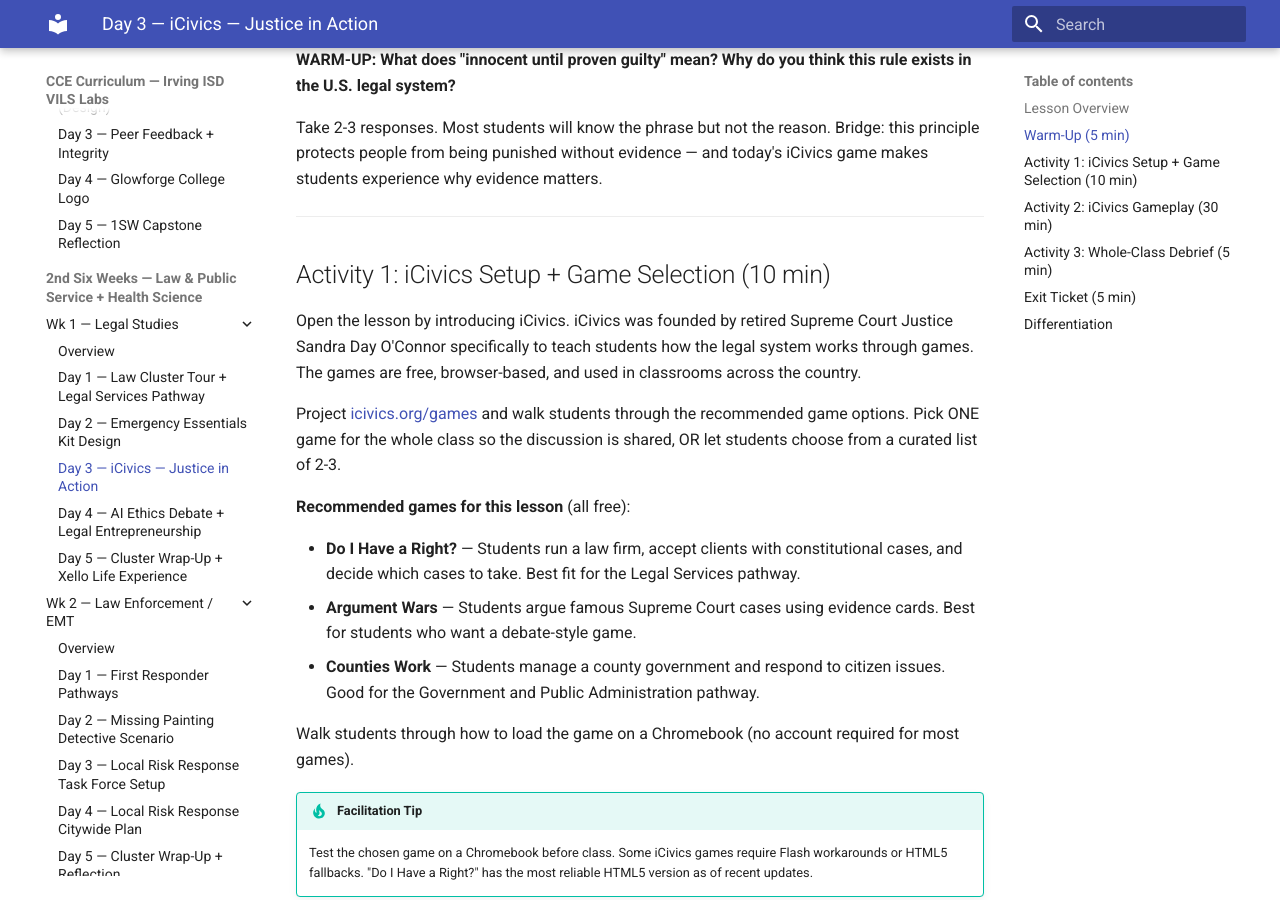
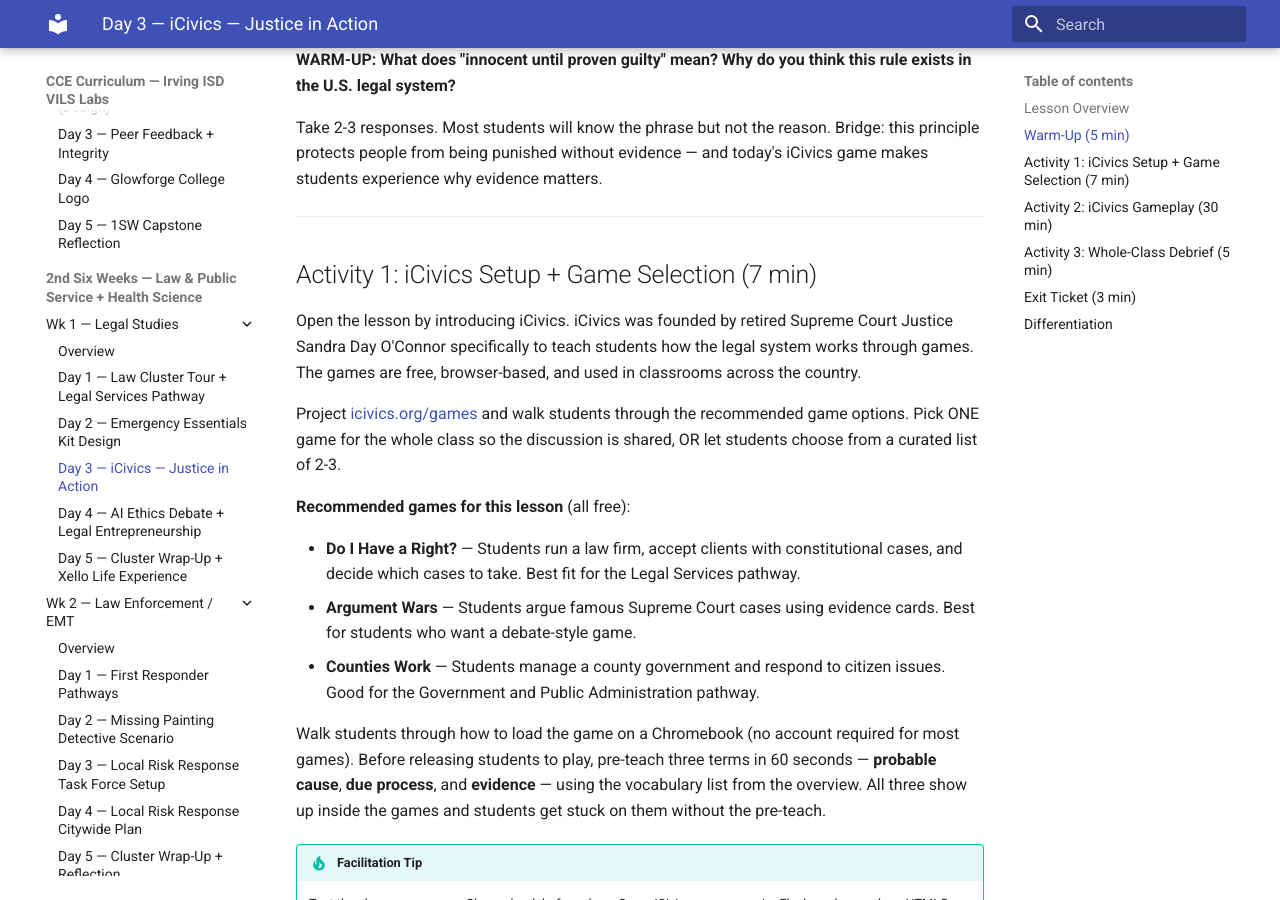
Before and after one commit to elbrielle/cce-curriculum, an MkDocs documentation site: the page built from docs/2sw/wk1-legal-studies/day3.md, in a window 1280 px wide and 900 px high, scrolled down 610 px. Built offline with MkDocs 1.6.1 and Material for MkDocs 9.7.7, drawn with Linux system fonts in a browser that asks for light colours; some of the changed text lies outside the part shown.

Commit message:
2SW Wk1 Legal Studies: instinct review fixes (6 concerns)
Track B instinct review — calibration week after three higher-stress
reviews. Low baseline drift risk as expected. Source grounding is
strong: H&L Ch 13 (Law and Public Service) anchors Days 1-2 with
named activities (Hat Research p. 220, Emergency Essentials pp.
210-212); iCivics anchors Day 3; BLS + H&L Hat Finder anchor Day 4.
eDynamic Unit 5.1 VERIFY block preserved per editing-heuristics rule 7.

Concerns: 6 lobbed, 3 Fix, 3 Defend, 0 Escalate.

Fixes applied:
- Day 3: Activity 1 (10 min) → (7 min) + Exit Ticket (5 min) → (3 min)
  to bring Day 3 from 55 → 50 min matching the rest of the week and
  leaving transition headroom (both minute-count changes, lesson 12
  compliant)
- Day 3 Activity 1: add 60-sec vocabulary pre-teach for probable
  cause + due process + evidence before gameplay starts (students
  get stuck on these terms inside the iCivics games without the
  pre-teach; was only in the Support cheat sheet before)
- Day 4 Activity 1: add emotional-safety framing note next to the
  existing "arguing the opposite side" tip. The AI ethics debate
  touches bail amounts and recidivism prediction — Irving ISD
  students may have family members who have interacted with courts,
  police, or immigration enforcement. Explicit system-level framing
  keeps the debate on the tool, not on who deserves an outcome.
  Lesson 13 emotional-safety reframe category.

Defended:
- Day 4 Legal Entrepreneur Card lacks named H&L Ch 13 activity —
  grep-verified that H&L has no named legal-entrepreneurship activity;
  Day 4 Activity 3 grounds to BLS + H&L Hat Finder "self-employment"
  data; d(3)(I) coverage is a legitimate writer reach here
- Day 5 eDynamic Unit 5.1 VERIFY block preserved (editing-heuristics
  rule 7 — never delete VERIFY callouts; district dependency)
- Powerskill Persuasion overview reference — chapter-level claim,
  not a delivered-module claim; Day 4 debate teaches persuasion
  implicitly through sentence stems + evidence requirements

6-check preservation loop: mkdocs --strict clean; scripting=0;
DOK 2-4 preserved; timing sums 50/50/50/50/50; Support+ELL preserved;
Dim 9 fluff grep=0.

Co-Authored-By: Claude Opus 4.6 (1M context) <noreply@anthropic.com>

```diff
--- a/docs/2sw/wk1-legal-studies/day3.md
+++ b/docs/2sw/wk1-legal-studies/day3.md
@@ -20,7 +20,7 @@ Take 2-3 responses. Most students will know the phrase but not the reason. Bridg
 
 ---
 
-## Activity 1: iCivics Setup + Game Selection (10 min)
+## Activity 1: iCivics Setup + Game Selection (7 min)
 
 Open the lesson by introducing iCivics. iCivics was founded by retired Supreme Court Justice Sandra Day O'Connor specifically to teach students how the legal system works through games. The games are free, browser-based, and used in classrooms across the country.
 
@@ -32,7 +32,7 @@ Project [icivics.org/games](https://www.icivics.org/games) and walk students thr
 - **Argument Wars** — Students argue famous Supreme Court cases using evidence cards. Best for students who want a debate-style game.
 - **Counties Work** — Students manage a county government and respond to citizen issues. Good for the Government and Public Administration pathway.
 
-Walk students through how to load the game on a Chromebook (no account required for most games).
+Walk students through how to load the game on a Chromebook (no account required for most games). Before releasing students to play, pre-teach three terms in 60 seconds — **probable cause**, **due process**, and **evidence** — using the vocabulary list from the overview. All three show up inside the games and students get stuck on them without the pre-teach.
 
 !!! tip "Facilitation Tip"
     Test the chosen game on a Chromebook before class. Some iCivics games require Flash workarounds or HTML5 fallbacks. "Do I Have a Right?" has the most reliable HTML5 version as of recent updates.
@@ -70,7 +70,7 @@ Connect the gameplay back to the Hat Research template from Day 1 — students s
 
 ---
 
-## Exit Ticket (5 min)
+## Exit Ticket (3 min)
 
 **EXIT TICKET:** Write 3 sentences:
 
```
Also changed, not shown: docs/2sw/wk1-legal-studies/day4.md (+3 -0 lines).
